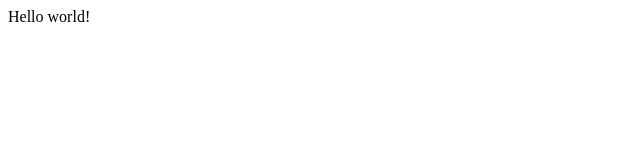
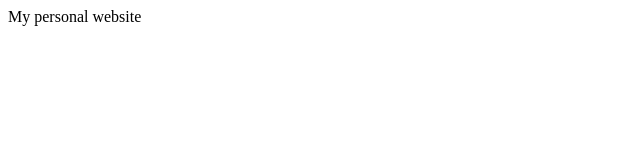
Before and after one commit to adrimihailescu/personal-website, a Gatsby site: page / in a window 1280 px wide. Shown: the full height of the page, 0-640 px from the left. Built offline with nearby package versions, Linux system fonts and the light colour scheme; Gatsby itself is replaced by a stand-in of ours.

Commit message:
first commit

```diff
--- a/src/pages/index.js
+++ b/src/pages/index.js
@@ -1,5 +1,5 @@
 import React from "react"
 
 export default function Home() {
-  return <div>Hello world!</div>
+  return <div>My personal website</div>
 }
```
